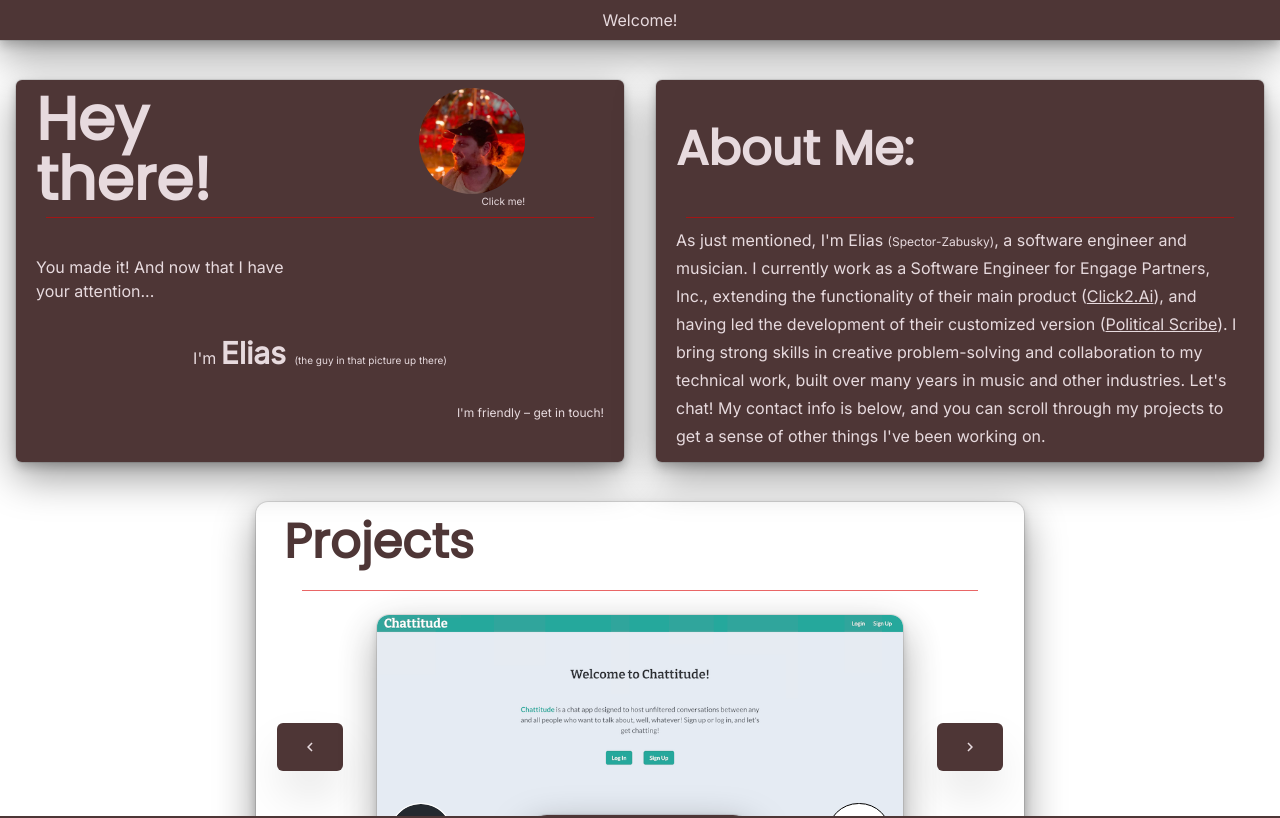
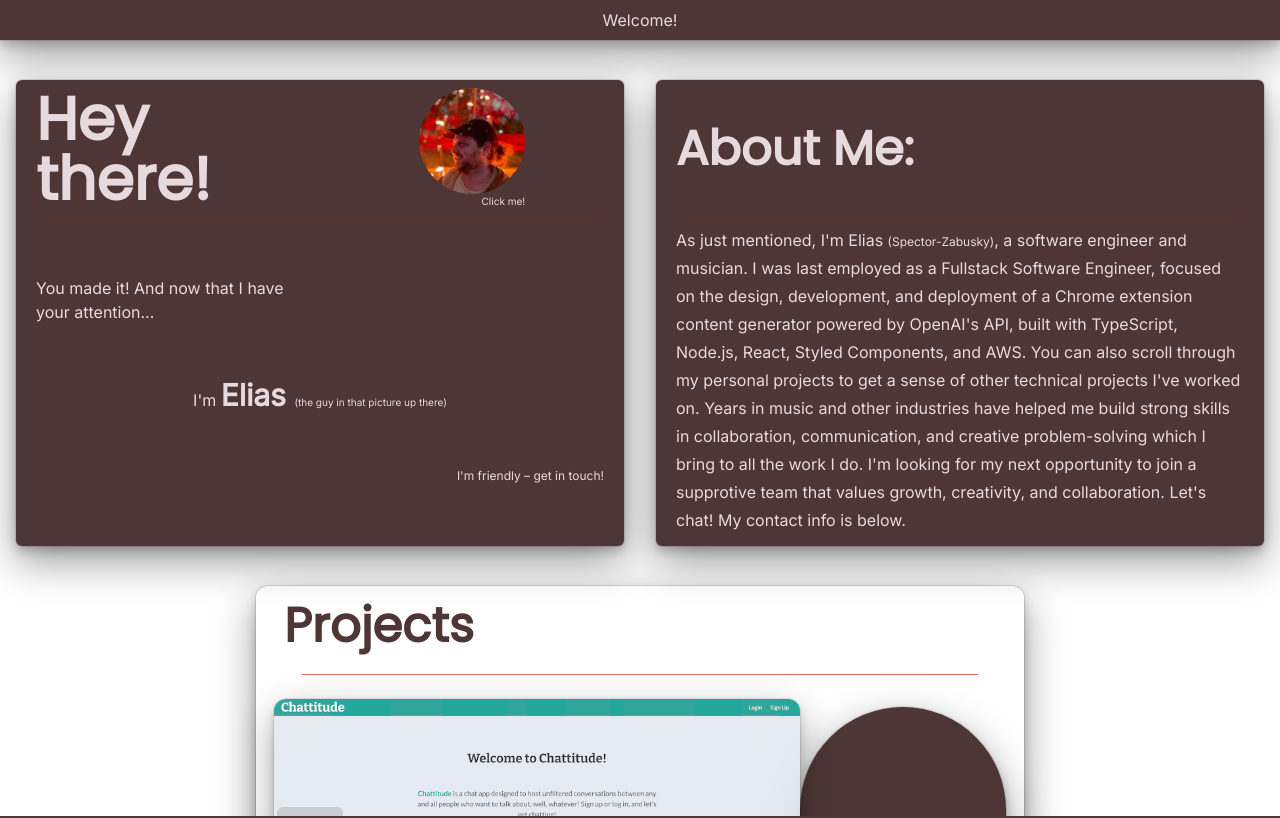
Before and after one commit to ColdWeatherBoyy/portfolio, a React (Vite) app in the folder client/: page / in a window 1280 px wide. Shown: the top 818 px of the page. Built offline with nearby package versions, Linux system fonts and the light colour scheme.

Commit message:
bio and resume

```diff
--- a/client/src/sections/Bio.jsx
+++ b/client/src/sections/Bio.jsx
@@ -47,27 +47,16 @@ function Intro() {
 						<Text as="span" fontSize={{ base: "2xs", md: "xs" }}>
 							(Spector-Zabusky)
 						</Text>
-						, a software engineer and musician. I currently work as a Software Engineer
-						for Engage Partners, Inc., extending the functionality of their main product (
-						<a
-							href="https://click2.ai"
-							target="_blank"
-							style={{ textDecoration: "underline" }}
-						>
-							Click2.Ai
-						</a>
-						), and having led the development of their customized version (
-						<a
-							href="https://politicalscribe.org/"
-							target="_blank"
-							style={{ textDecoration: "underline" }}
-						>
-							Political Scribe
-						</a>
-						). I bring strong skills in creative problem-solving and collaboration to my
-						technical work, built over many years in music and other industries. Let's
-						chat! My contact info is below, and you can scroll through my projects to get
-						a sense of other things I've been working on.
+						, a software engineer and musician. I was last employed as a Fullstack
+						Software Engineer, focused on the design, development, and deployment of a
+						Chrome extension content generator powered by OpenAI's API, built with
+						TypeScript, Node.js, React, Styled Components, and AWS. You can also scroll
+						through my personal projects to get a sense of other technical projects I've
+						worked on. Years in music and other industries have helped me build strong
+						skills in collaboration, communication, and creative problem-solving which I
+						bring to all the work I do. I'm looking for my next opportunity to join a
+						supprotive team that values growth, creativity, and collaboration. Let's chat!
+						My contact info is below.
 					</Text>
 				</CardBody>
 			</Card>
```
Also changed, not shown: 1 other file (tests, documents, lock files or other folders).
